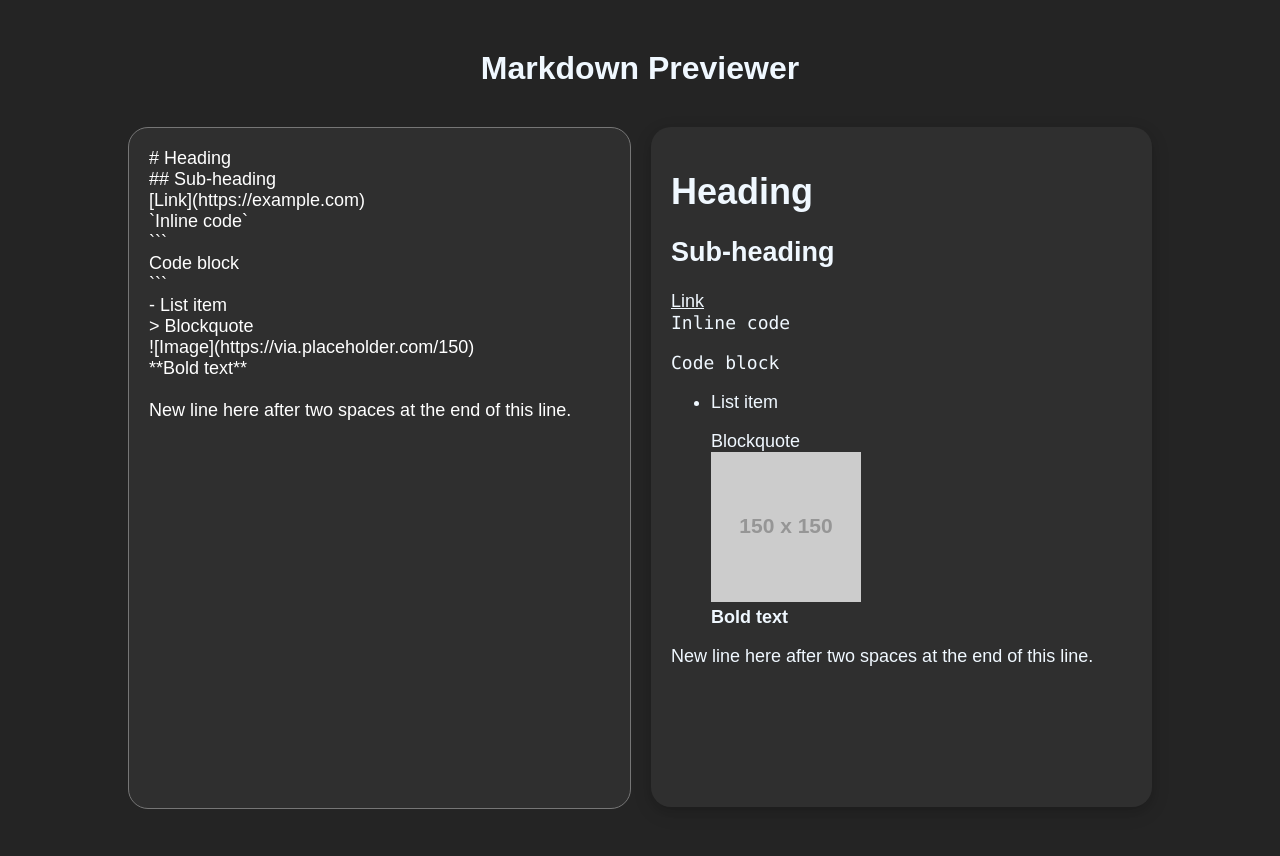
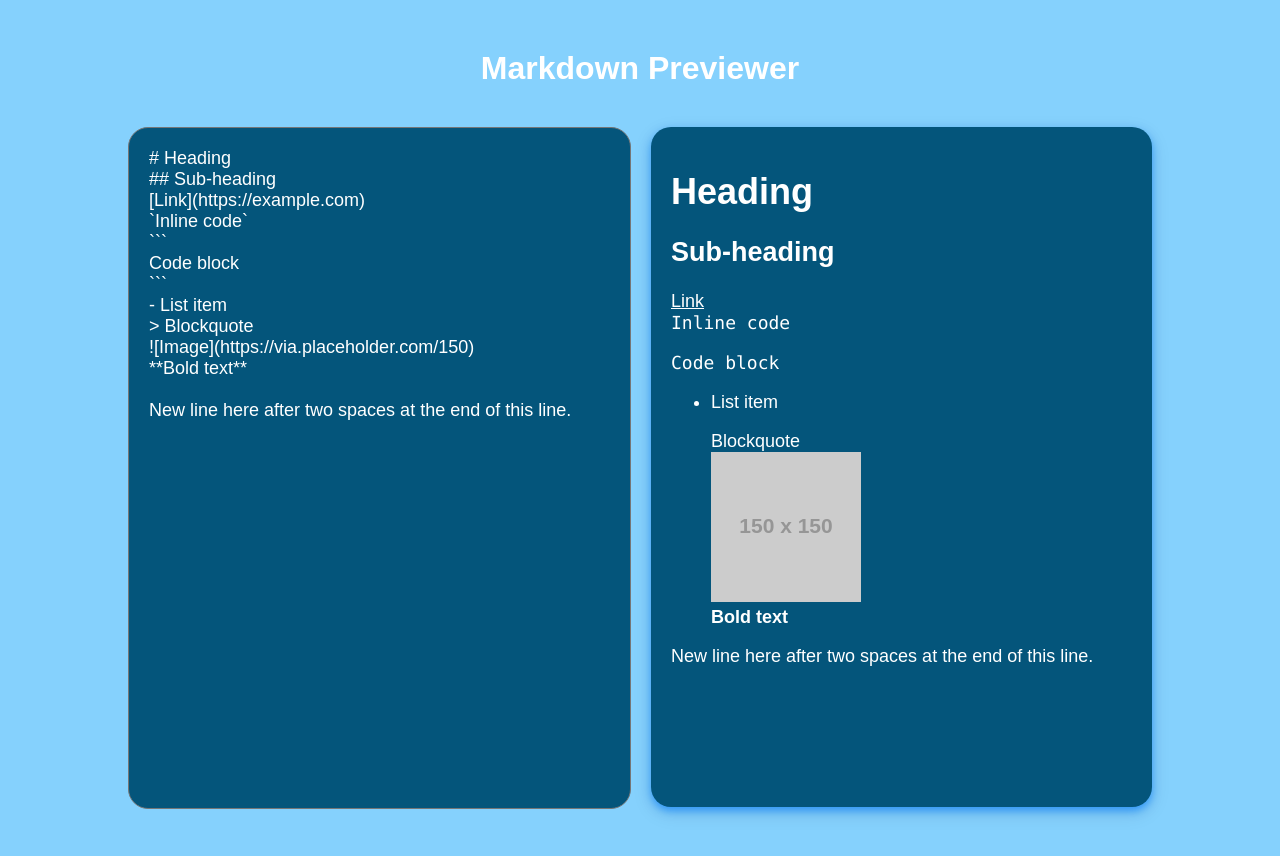
Before and after one commit to MasomRezaie/Markdown-Previewer, a React (Create React App) app: page / in a window 1280 px wide. Shown: the top 856 px of the page. Built offline with nearby package versions, Linux system fonts and the light colour scheme.

Commit message:
created readme.md file

```diff
--- a/src/App.css
+++ b/src/App.css
@@ -1,10 +1,10 @@
 * {
-    color: aliceblue;
+    color: rgb(255, 255, 255);
     font-family: sans-serif;
   }
 
   body {
-    background-color: #242424;
+    background-color: #85d1fd;
   }
 
   .App {
@@ -20,7 +20,7 @@
     width: 100%;
     height: 70vh;
     font-size: 18px;
-    background-color: #2f2f2f;
+    background-color: #04557b;
     resize: none;
     color: white;
     padding: 20px;
@@ -33,12 +33,12 @@
     height: 70vh;
     margin-top: 20px;
     font-size: 18px;
-    background-color: #2f2f2f;
+    background-color: #04557b;
     color: white;
     padding: 20px;
     overflow: auto;
     border-radius: 20px;
-    box-shadow: 0 4px 8px rgba(0, 0, 0, 0.1), 0 6px 20px rgba(0, 0, 0, 0.1);
+    box-shadow: 0 4px 8px rgba(1, 124, 255, 0.615), 0 6px 20px rgba(0, 0, 0, 0.1);
   }
 
   img {
```
Also changed, not shown: src/assess/Capture.PNG (added), 1 other file (tests, documents, lock files or other folders).
